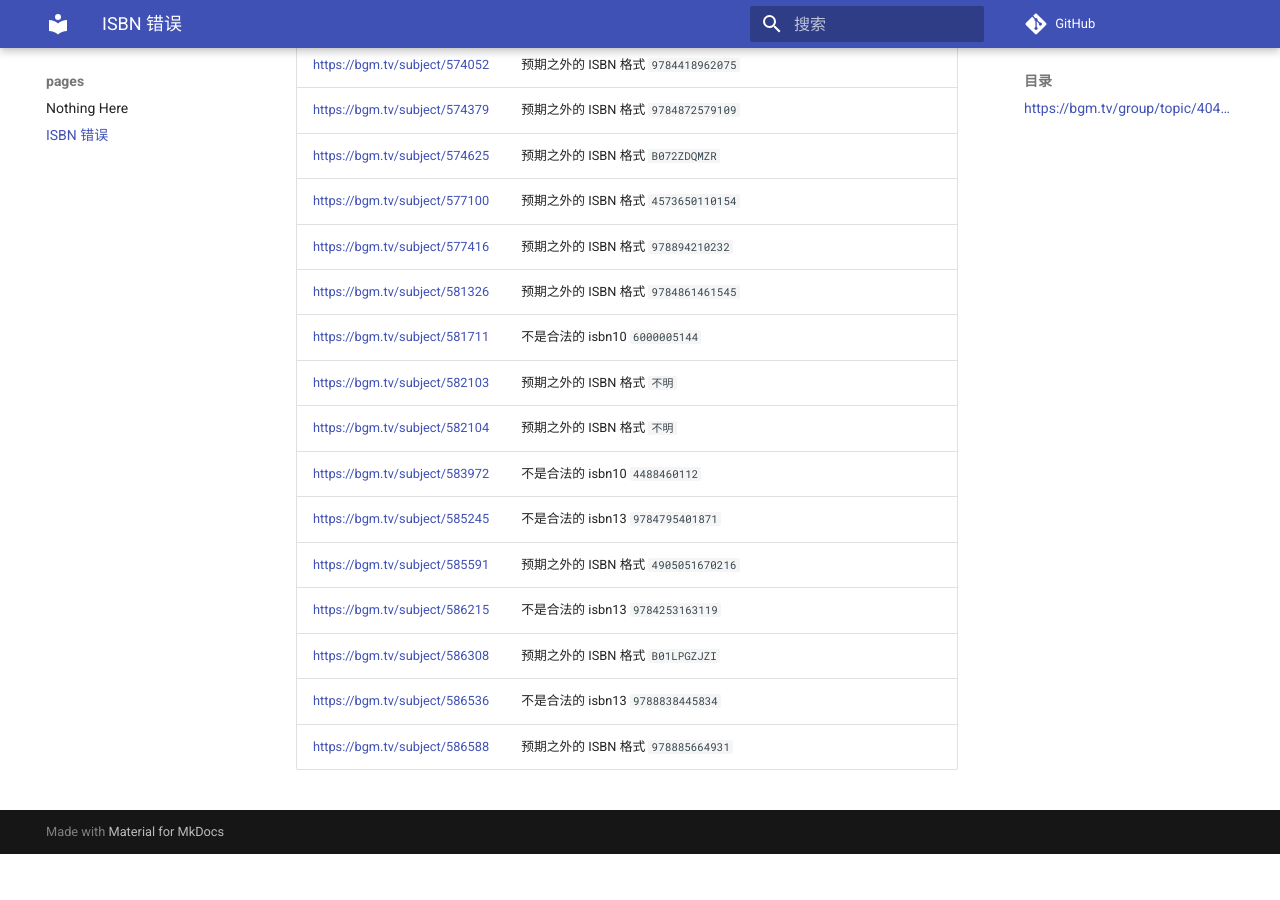
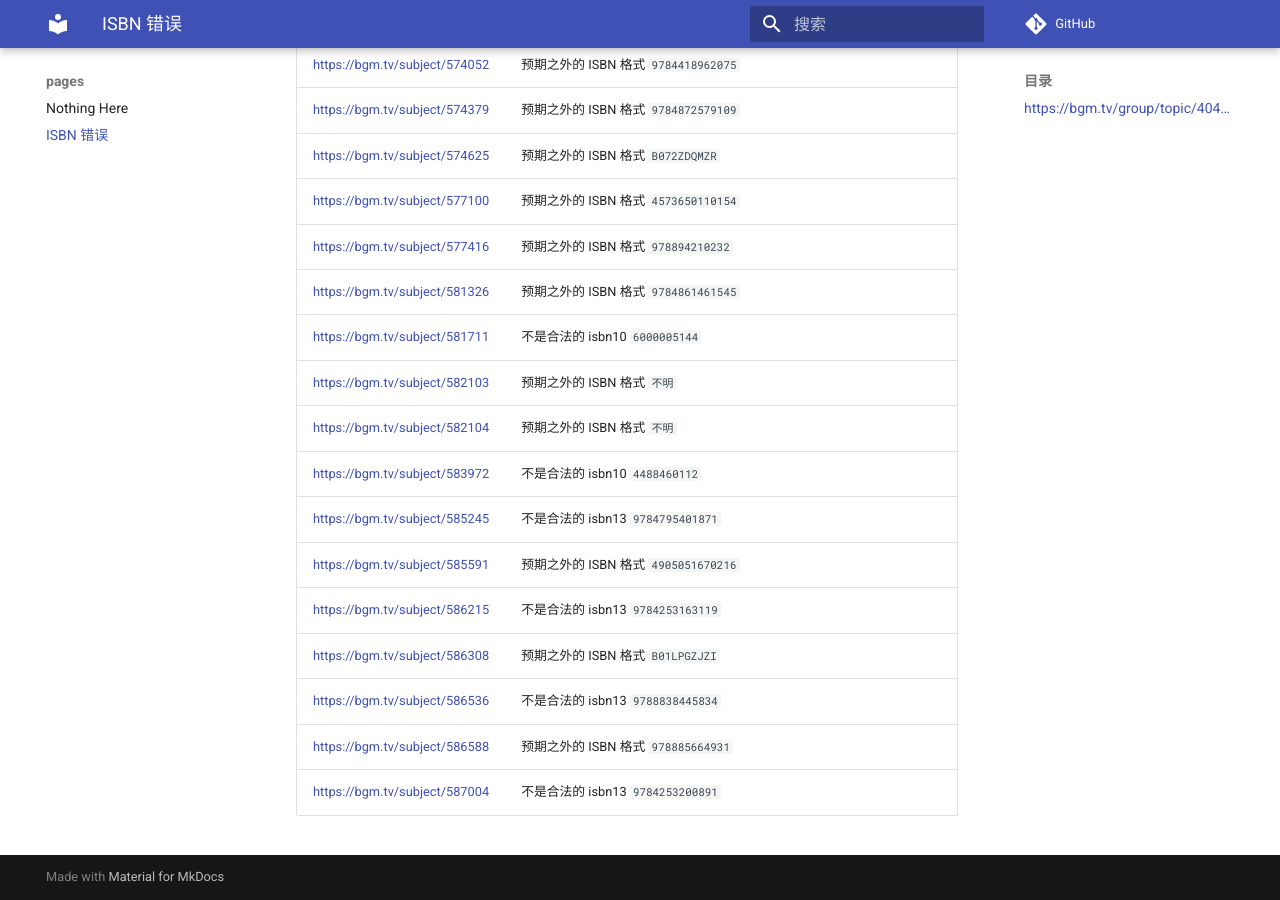
Before and after one commit to trim21/bangumi-pages, an MkDocs documentation site: the page built from docs/isbn.md, in a window 1280 px wide and 900 px high, scrolled down 9006 px. Built offline with MkDocs 1.6.1 and Material for MkDocs 9.7.7, drawn with Linux system fonts in a browser that asks for light colours; comment, search, counter and statistics services are not loaded; before the commit the page ends 9860 px from its top, so only the background shows below that; part of the change alters nothing that is shown.

Commit message:
update isbn.md

```diff
--- a/docs/isbn.md
+++ b/docs/isbn.md
@@ -1,7 +1,7 @@
 # ISBN 错误
 ## <https://bgm.tv/group/topic/404801>
 
-total 208
+total 209
 
 | url | error |
 | --- |  ---  |
@@ -213,3 +213,4 @@ total 208
 | <https://bgm.tv/subject/586308> | 预期之外的 ISBN 格式 `B01LPGZJZI` |
 | <https://bgm.tv/subject/586536> | 不是合法的 isbn13 <code>9788838445834</code> |
 | <https://bgm.tv/subject/586588> | 预期之外的 ISBN 格式 `978885664931` |
+| <https://bgm.tv/subject/587004> | 不是合法的 isbn13 <code>9784253200891</code> |
```
